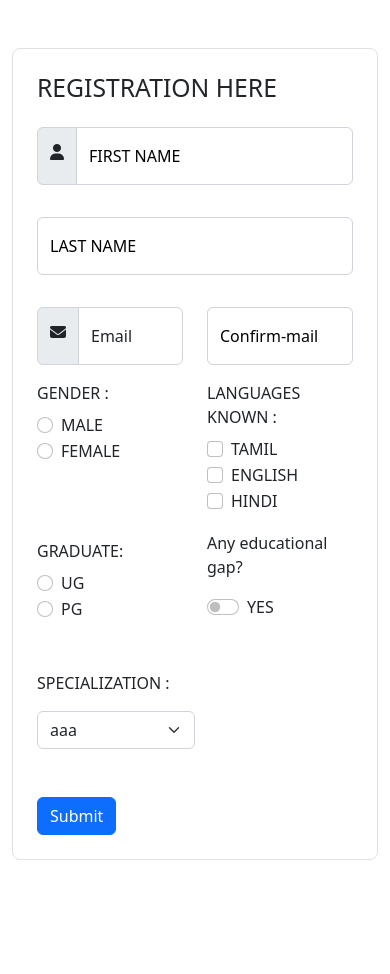
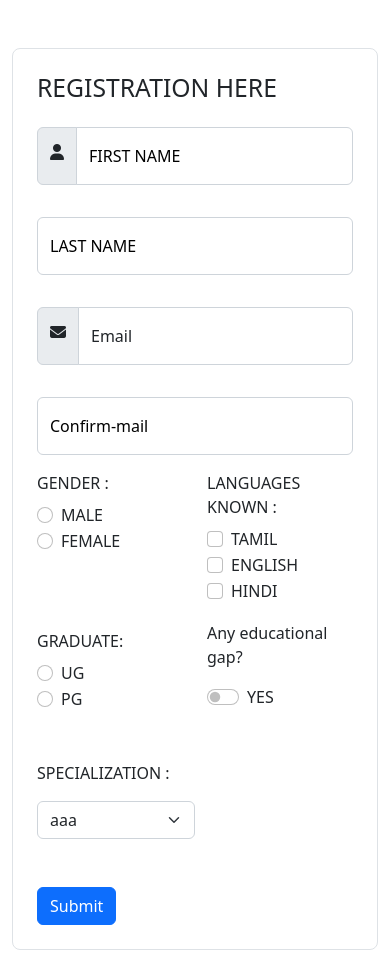
Before and after one commit to surekakannaian/BS-form, a plain HTML site: page index.html in a window 390 px wide. Before the commit the page ends 884 px from the top, so only its background shows below. Drawn offline with nearby package versions, Linux system fonts and the light colour scheme.

Commit message:
Update index.html

```diff
--- a/index.html
+++ b/index.html
@@ -34,7 +34,7 @@
                 </div>
             </div>
             <div class="row">
-                <div class="col">
+                <div class="col-md-6">
                     <div class="input-group mb-3 mt-3 ">
                         <i class="fa-solid fa-envelope input-group-text pt-3 "></i>
                         <div class="form-floating ">
@@ -43,7 +43,7 @@
                         </div>
                     </div>
                 </div>
-                <div class="col">
+                <div class="col-md-6">
                     <div class="form-floating mb-3 mt-3">
                        <input type="email" class="form-control " placeholder="confirm-email" required>
                        <label for="" class="form-label text-black">Confirm-mail</label>
```
